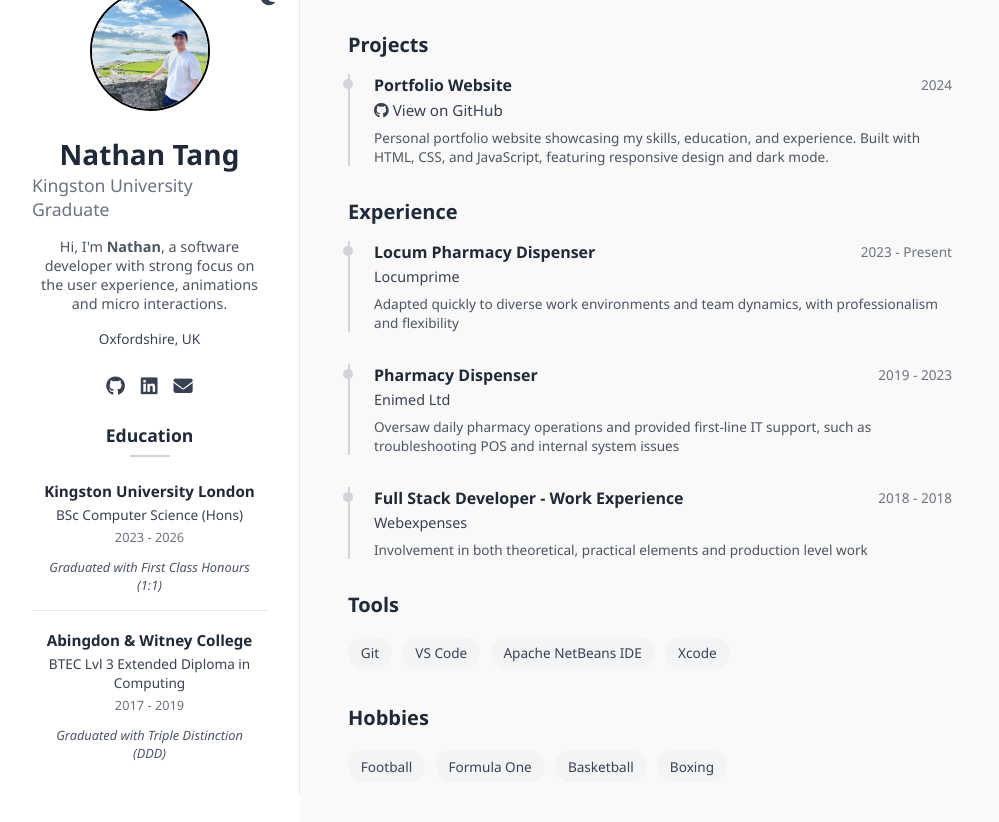
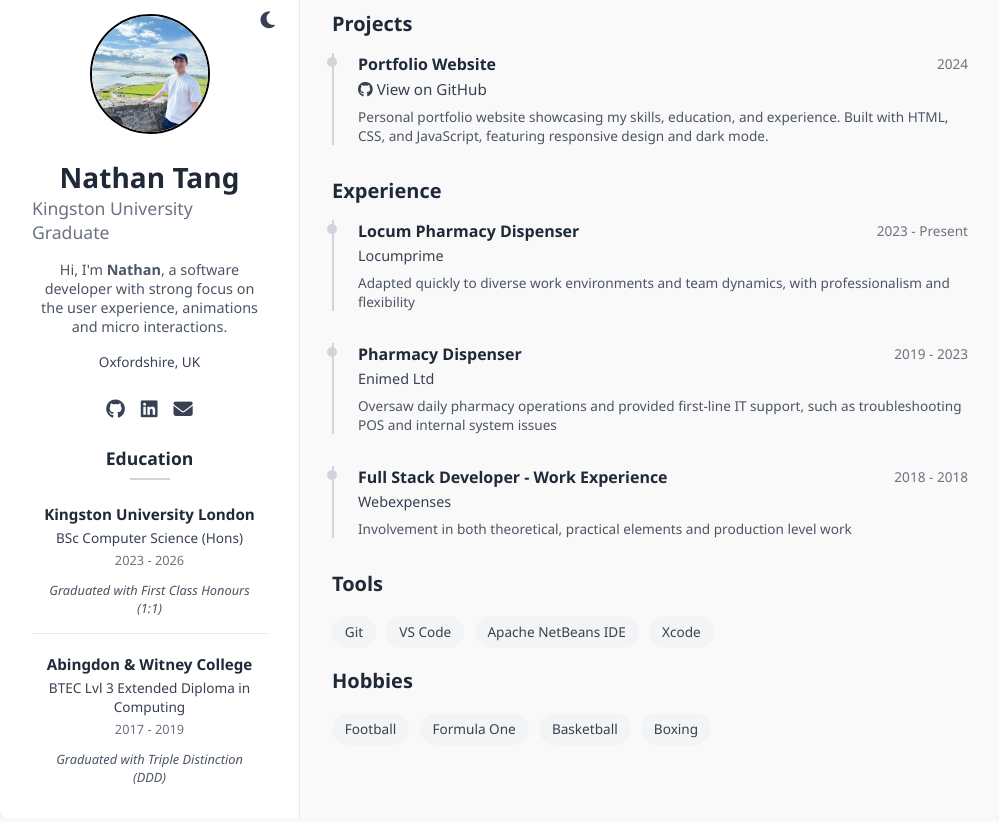
Before and after one commit to nathantang27/portfolio, a plain HTML site: page index.html in a window 1280 px wide. Shown: the whole page, without its empty margins (140-1139 px from the left). Drawn offline with Linux system fonts and the light colour scheme.

Commit message:
Reduce padding and margin in main content, experience, projects, and tools/hobbies sections for improved layout

```diff
--- a/style.css
+++ b/style.css
@@ -194,7 +194,7 @@ body {
 /* Main content */
 .content {
   flex: 1;
-  padding: 2.5rem 3rem;
+  padding: 1.2rem 2rem; /* reduced vertical padding */
   background-color: #f9f9f9;
 }
 
@@ -229,7 +229,7 @@ body {
 
 /* Experience Section */
 .experience {
-  margin-top: 2rem;
+  margin-top: 0.7rem; /* reduced top margin */
 }
 
 .job {
@@ -283,7 +283,7 @@ body {
 
 /* Projects Section */
 .projects {
-  margin-top: 2rem;
+  margin-top: 0.5rem; /* reduced top margin */
 }
 
 .projects h3 {
@@ -354,7 +354,7 @@ body {
 
 /* Tools and Hobbies Section */
 .tools, .hobbies {
-  margin-top: 2rem;
+  margin-top: 0.7rem; /* reduced top margin */
 }
 
 .tools h3, .hobbies h3 {
```
